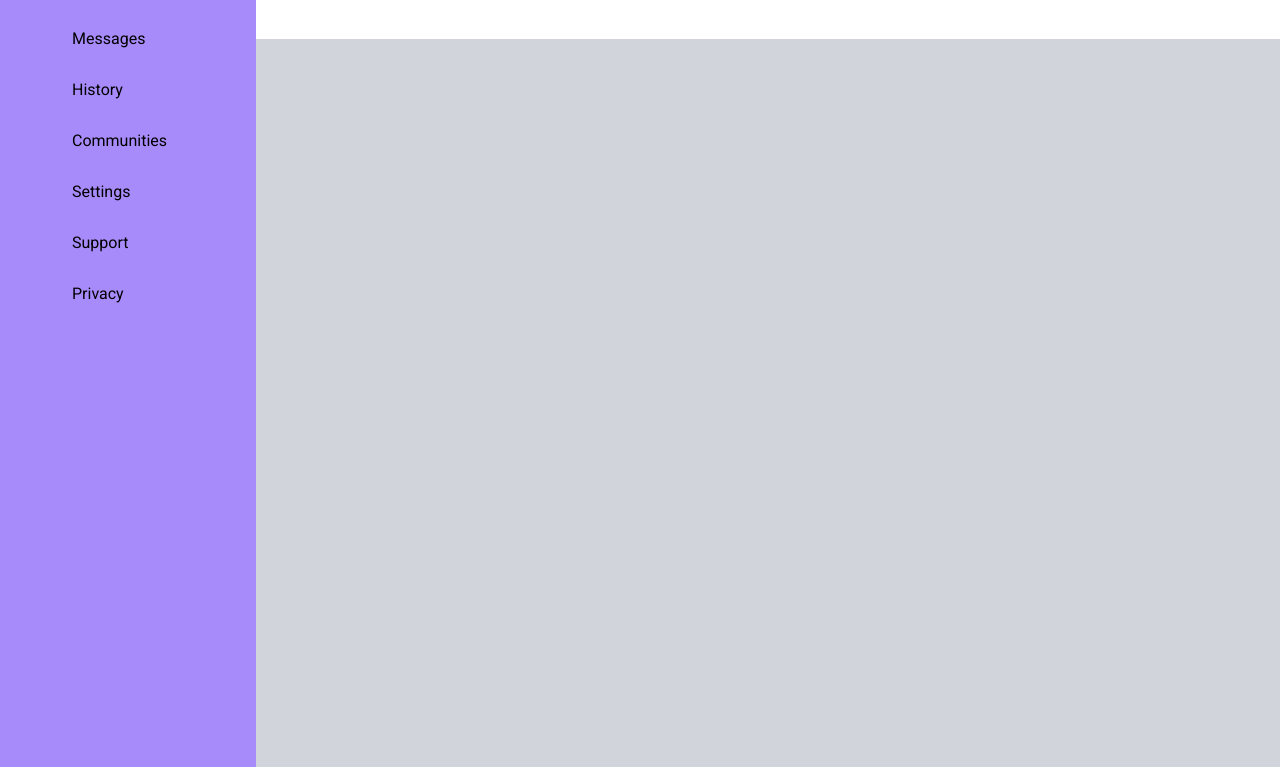
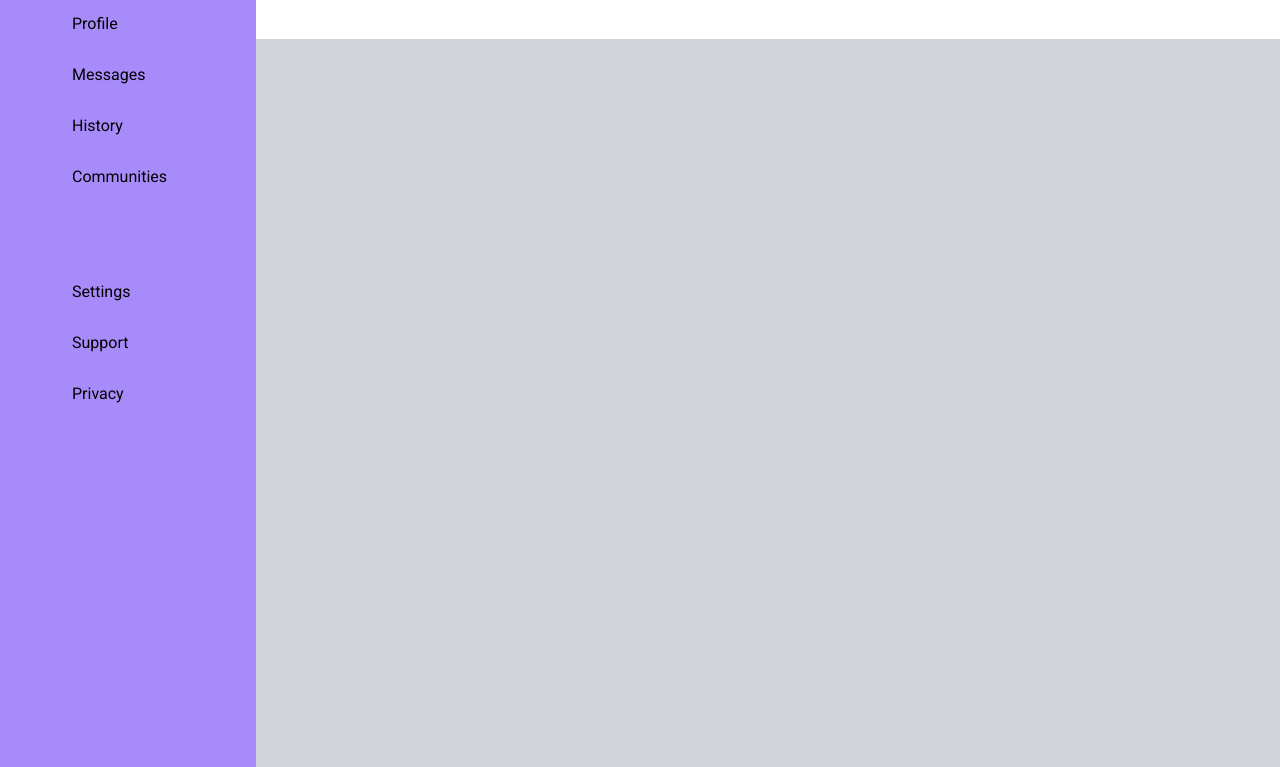
Before and after one commit to EliCodes-UX/admin, a plain HTML site: page index.html in a window 1280 px wide. Shown: the part 153-920 px from the top of the page. Drawn offline with Linux system fonts and the light colour scheme.

Commit message:
added more css to file

```diff
--- a/style.css
+++ b/style.css
@@ -25,6 +25,12 @@ ul {
 }
 .listItem {
   margin: 2em;
+}
+.sideBarList {
+  display: flex;
+  justify-content: space-between;
+  flex-direction: column;
+  align-items: flex-start;
 }
 
 svg {
```
